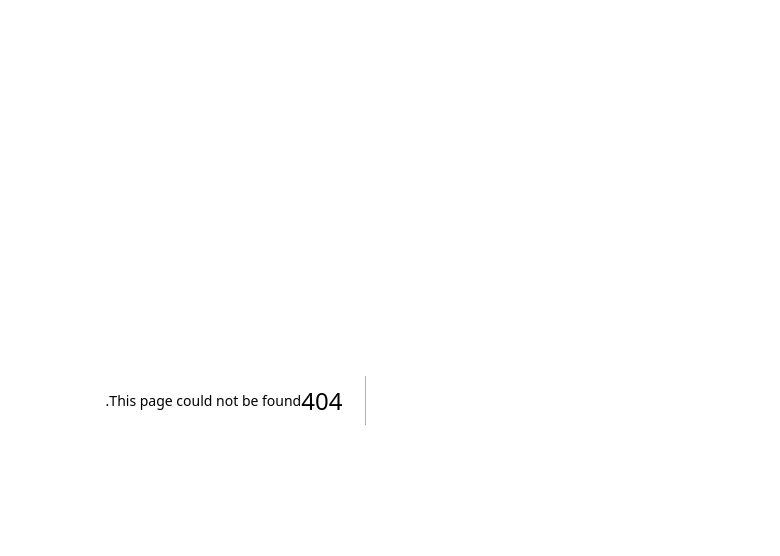
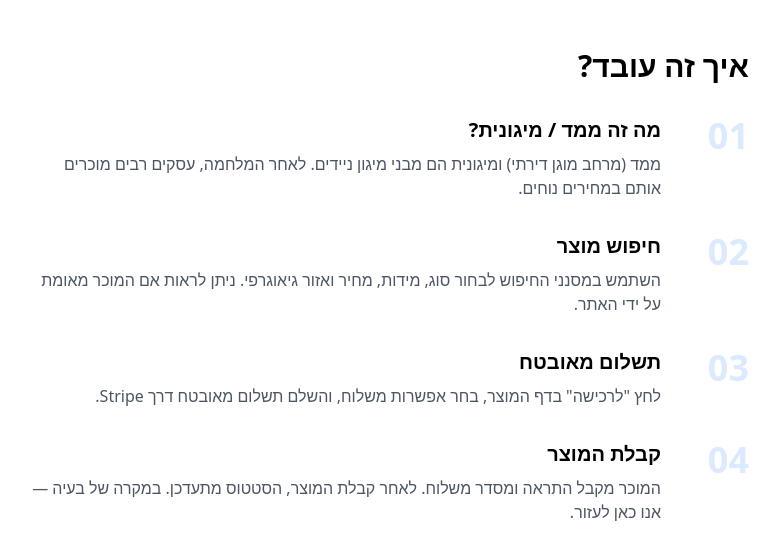
Before and after one commit to yuvalzafrir-creator/mamadlan, a Next.js app: page /how-it-works in a window 1280 px wide. Before the commit this address had no page. Shown: the top 556 px of the page, without its empty margins (436-1216 px from the left). Built offline with nearby package versions, Linux system fonts and the light colour scheme.

Commit message:
feat: homepage with featured listings and buyer walkthrough modal

```diff
--- /dev/null
+++ b/app/how-it-works/page.tsx
@@ -0,0 +1,39 @@
+export default function HowItWorksPage() {
+  return (
+    <main className="max-w-3xl mx-auto px-6 py-12" dir="rtl">
+      <h1 className="text-3xl font-bold mb-8">איך זה עובד?</h1>
+      <div className="space-y-8">
+        {[
+          {
+            n: '01',
+            title: 'מה זה ממד / מיגונית?',
+            body: 'ממד (מרחב מוגן דירתי) ומיגונית הם מבני מיגון ניידים. לאחר המלחמה, עסקים רבים מוכרים אותם במחירים נוחים.',
+          },
+          {
+            n: '02',
+            title: 'חיפוש מוצר',
+            body: 'השתמש במסנני החיפוש לבחור סוג, מידות, מחיר ואזור גיאוגרפי. ניתן לראות אם המוכר מאומת על ידי האתר.',
+          },
+          {
+            n: '03',
+            title: 'תשלום מאובטח',
+            body: 'לחץ "לרכישה" בדף המוצר, בחר אפשרות משלוח, והשלם תשלום מאובטח דרך Stripe.',
+          },
+          {
+            n: '04',
+            title: 'קבלת המוצר',
+            body: 'המוכר מקבל התראה ומסדר משלוח. לאחר קבלת המוצר, הסטטוס מתעדכן. במקרה של בעיה — אנו כאן לעזור.',
+          },
+        ].map(s => (
+          <div key={s.n} className="flex gap-6">
+            <div className="text-4xl font-black text-blue-100 w-16 shrink-0">{s.n}</div>
+            <div>
+              <h2 className="text-xl font-bold mb-2">{s.title}</h2>
+              <p className="text-gray-600">{s.body}</p>
+            </div>
+          </div>
+        ))}
+      </div>
+    </main>
+  )
+}
--- a/app/page.tsx
+++ b/app/page.tsx
@@ -1,8 +1,67 @@
-export default function Home() {
+import Link from 'next/link'
+import { createServerSupabaseClient } from '@/lib/supabase/server'
+import { ListingCard } from '@/components/listings/ListingCard'
+import { BuyerWelcomeModal } from '@/components/onboarding/BuyerWelcomeModal'
+
+export default async function HomePage() {
+  const supabase = createServerSupabaseClient()
+  const { data: featured } = await supabase
+    .from('listings')
+    .select('*, profiles!seller_id(name, verified, business_name)')
+    .eq('status', 'active')
+    .order('created_at', { ascending: false })
+    .limit(6)
+
   return (
-    <main className="flex min-h-screen flex-col items-center justify-between p-24">
-      <h1 className="text-4xl font-bold">ברוכים הבאים לשוק הממדים</h1>
-      <p className="text-lg">שוק לקנייה ומכירה של ממדים ומיגוניות בישראל</p>
+    <main dir="rtl">
+      <BuyerWelcomeModal />
+
+      <section className="bg-blue-700 text-white py-20 px-6 text-center">
+        <h1 className="text-4xl font-bold mb-4">ממדים ומיגוניות למכירה</h1>
+        <p className="text-xl mb-8 text-blue-100">שוק יד שנייה לממ&quot;דים ומיגוניות במחירים נוחים</p>
+        <form action="/listings" className="flex max-w-lg mx-auto gap-2">
+          <input
+            name="location"
+            placeholder="חפש לפי עיר..."
+            className="flex-1 rounded-lg px-4 py-3 text-gray-800"
+          />
+          <button type="submit" className="bg-white text-blue-700 font-bold px-6 py-3 rounded-lg">
+            חפש
+          </button>
+        </form>
+      </section>
+
+      <section className="max-w-6xl mx-auto px-6 py-12">
+        <h2 className="text-2xl font-bold mb-6">מוצרים אחרונים</h2>
+        <div className="grid grid-cols-1 sm:grid-cols-2 lg:grid-cols-3 gap-6">
+          {featured?.map(l => <ListingCard key={l.id} listing={l as any} />)}
+        </div>
+        <div className="text-center mt-8">
+          <Link href="/listings" className="bg-blue-600 text-white px-8 py-3 rounded-lg inline-block">
+            כל המוצרים
+          </Link>
+        </div>
+      </section>
+
+      <section className="bg-gray-50 py-12 px-6">
+        <div className="max-w-4xl mx-auto grid grid-cols-3 gap-8 text-center">
+          <div>
+            <div className="text-3xl mb-2">🛡️</div>
+            <h3 className="font-bold mb-1">מוכרים מאומתים</h3>
+            <p className="text-gray-500 text-sm">מוכרים עוברים תהליך אימות</p>
+          </div>
+          <div>
+            <div className="text-3xl mb-2">💳</div>
+            <h3 className="font-bold mb-1">תשלום מאובטח</h3>
+            <p className="text-gray-500 text-sm">עסקאות מוגנות דרך Stripe</p>
+          </div>
+          <div>
+            <div className="text-3xl mb-2">🚚</div>
+            <h3 className="font-bold mb-1">אפשרויות משלוח</h3>
+            <p className="text-gray-500 text-sm">משלוח מהמוכר, מהאתר, או איסוף</p>
+          </div>
+        </div>
+      </section>
     </main>
   )
 }
--- /dev/null
+++ b/components/onboarding/BuyerWelcomeModal.tsx
@@ -0,0 +1,70 @@
+'use client'
+import { useState, useEffect } from 'react'
+
+const STEPS = [
+  {
+    title: 'מה זה ממד / מיגונית?',
+    body: 'ממד (מרחב מוגן דירתי) ומיגונית הם מבני מיגון ניידים שהיו בשימוש נרחב בתקופת המלחמה. כיום ניתן לרכוש אותם במחירים נוחים.',
+  },
+  {
+    title: 'חיפוש ומסנן',
+    body: 'השתמש במסנני החיפוש לבחור סוג, מידות, מחיר ואזור. כל מוצר מציג את פרטי המוכר וסוג המשלוח.',
+  },
+  {
+    title: 'תשלום ומשלוח',
+    body: 'התשלום מאובטח דרך Stripe. ניתן לבחור משלוח מהמוכר, משלוח דרך האתר, או איסוף עצמי.',
+  },
+  {
+    title: 'הגנת קונה',
+    body: 'התשלום מוחזק עד לאישור קבלת המוצר. במקרה של בעיה, צרו קשר עם שירות הלקוחות שלנו.',
+  },
+]
+
+export function BuyerWelcomeModal() {
+  const [open, setOpen] = useState(false)
+  const [step, setStep] = useState(0)
+
+  useEffect(() => {
+    if (!localStorage.getItem('buyer_walkthrough_seen')) setOpen(true)
+  }, [])
+
+  function dismiss() {
+    localStorage.setItem('buyer_walkthrough_seen', '1')
+    setOpen(false)
+  }
+
+  if (!open) return null
+
+  return (
+    <div className="fixed inset-0 bg-black/50 flex items-center justify-center z-50 p-4">
+      <div className="bg-white rounded-xl max-w-md w-full p-6" dir="rtl">
+        <div className="flex justify-between items-center mb-4">
+          <h2 className="text-xl font-bold">ברוכים הבאים</h2>
+          <button onClick={dismiss} className="text-gray-400 hover:text-gray-600 text-xl">✕</button>
+        </div>
+        <div className="flex gap-1 mb-6">
+          {STEPS.map((_, i) => (
+            <div
+              key={i}
+              className={`h-1 flex-1 rounded ${i <= step ? 'bg-blue-600' : 'bg-gray-200'}`}
+            />
+          ))}
+        </div>
+        <h3 className="font-semibold text-lg mb-2">{STEPS[step].title}</h3>
+        <p className="text-gray-600 mb-6">{STEPS[step].body}</p>
+        <div className="flex justify-between">
+          <button onClick={dismiss} className="text-gray-400 underline text-sm">דלג</button>
+          {step < STEPS.length - 1 ? (
+            <button onClick={() => setStep(s => s + 1)} className="bg-blue-600 text-white px-4 py-2 rounded">
+              הבא
+            </button>
+          ) : (
+            <button onClick={dismiss} className="bg-blue-600 text-white px-4 py-2 rounded">
+              התחל
+            </button>
+          )}
+        </div>
+      </div>
+    </div>
+  )
+}
```
